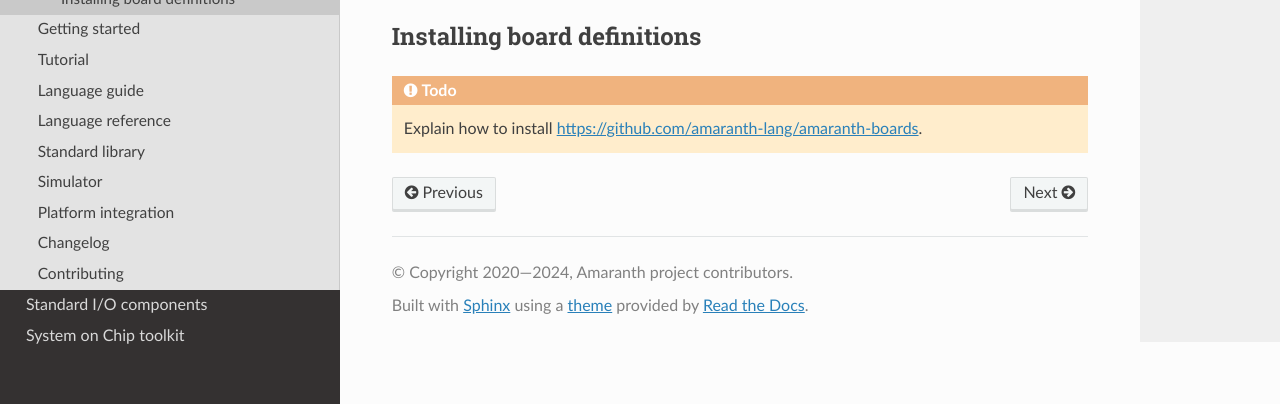
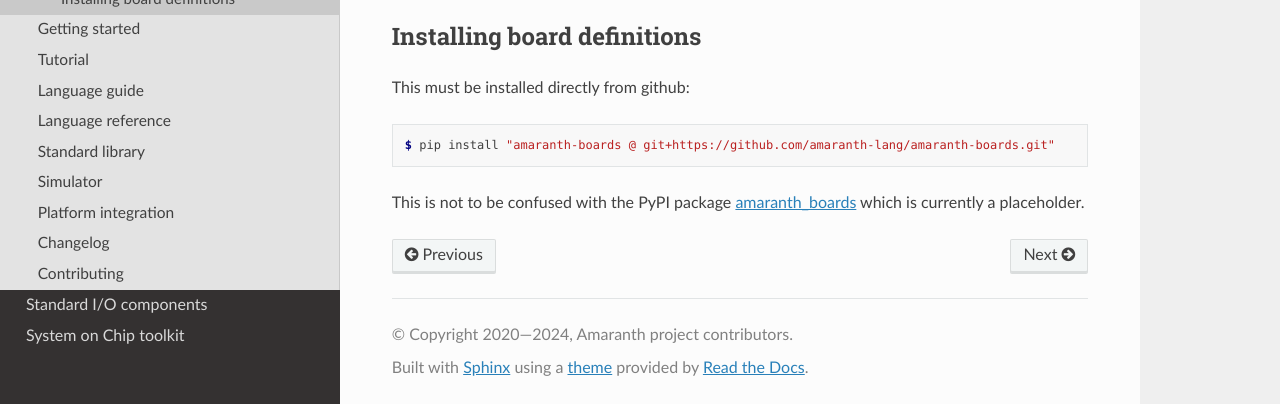
Before and after one commit to amaranth-lang/amaranth, a Sphinx documentation site: the page built from docs/install.rst, in a window 1280 px wide and 900 px high, scrolled down 1115 px, cut to the strip 496-900 px from the top of the window. Built offline with Sphinx 7.4.7 and the Read the Docs theme 2.0.0, drawn with Linux system fonts in a browser that asks for light colours; pages that are not in the unit, such as notebooks, are missing from menus; the version number could not be read and is left out.

Commit message:
Update install.rst to specify how to install board definitions
Source: https://libera.irclog.whitequark.org/amaranth-lang/2023-09-21

```diff
--- a/docs/install.rst
+++ b/docs/install.rst
@@ -318,6 +318,10 @@ Editable development snapshot
 Installing board definitions
 =============================
 
-.. todo::
+This must be installed directly from github:
 
-	 Explain how to install `<https://github.com/amaranth-lang/amaranth-boards>`_.
+.. code-block:: console
+
+    $ pip install "amaranth-boards @ git+https://github.com/amaranth-lang/amaranth-boards.git"
+
+This is not to be confused with the PyPI package `amaranth_boards <https://pypi.org/project/amaranth-boards/>`_ which is currently a placeholder.
```
